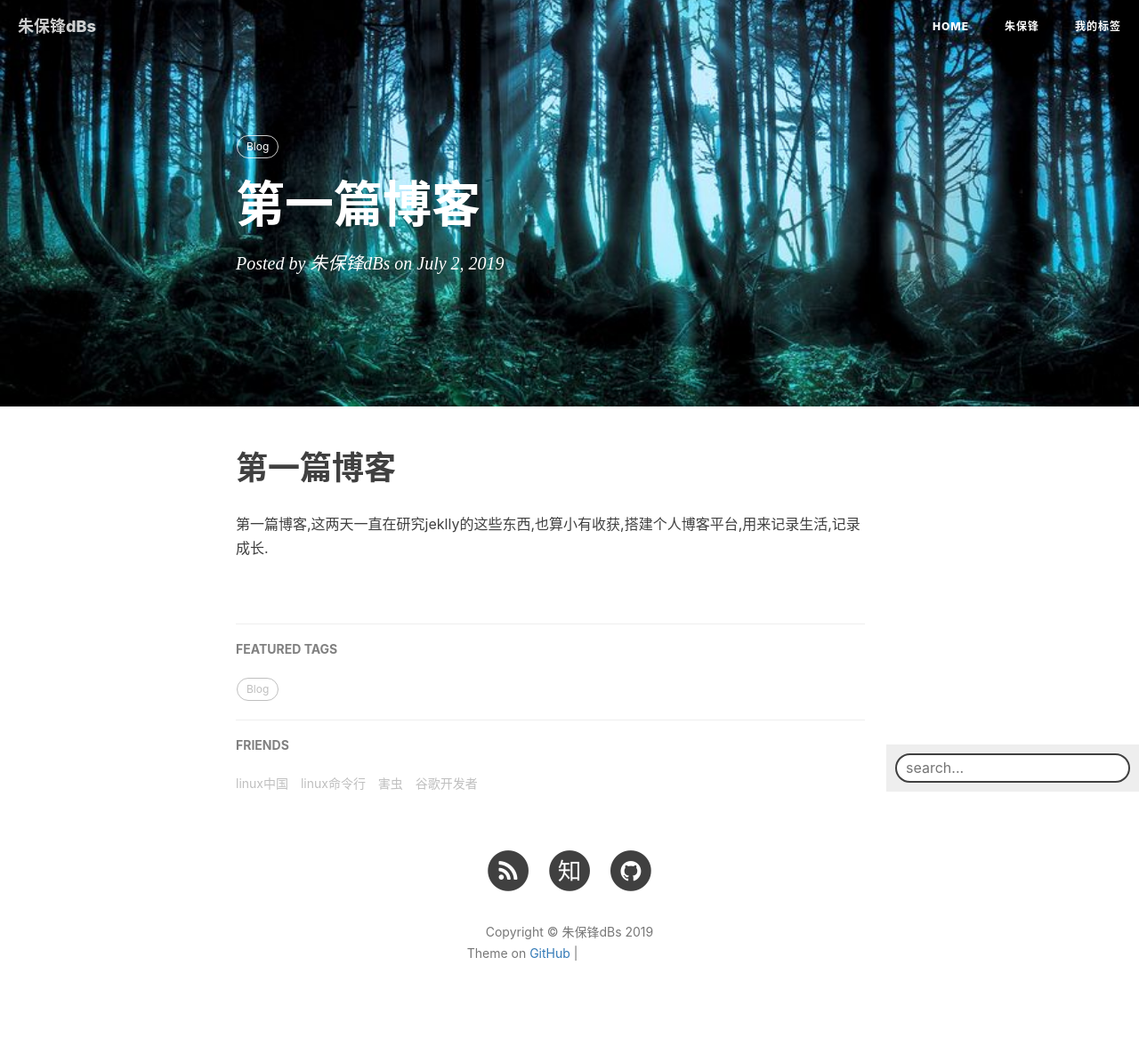
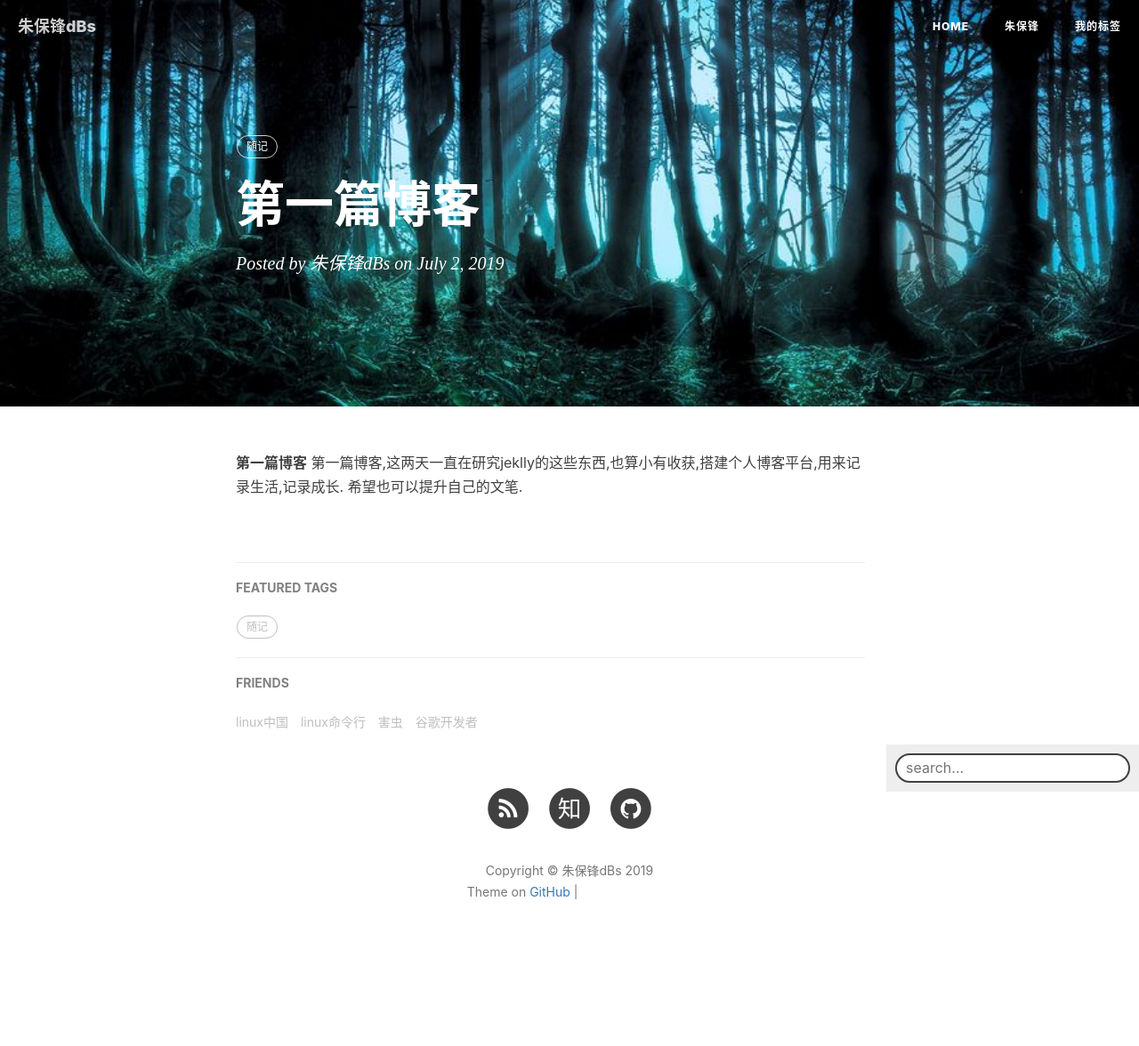
Before and after one commit to CoderZbf/CoderZbf.github.io, a Jekyll site: the page built from _posts/2019-07-02-开篇.md, in a window 1280 px wide. Shown: the whole page at 89% size. Built offline with Jekyll 4.4.1, drawn with Linux system fonts in a browser that asks for light colours; nearby versions of some CDN libraries; comment, search, counter and statistics services are not loaded; after the commit the page ends 1107 px from its top, so only the background shows below that; grey boxes are pictures that could not be loaded.

Commit message:
更新文章

```diff
--- a/_posts/2019-07-02-开篇.md
+++ b/_posts/2019-07-02-开篇.md
@@ -3,7 +3,8 @@ layout: post
 title: 第一篇博客
 date:  2019-07-02
 tags:
-    - Blog
+    - 随记
 ---
-# **第一篇博客**
+ **第一篇博客**
 第一篇博客,这两天一直在研究jeklly的这些东西,也算小有收获,搭建个人博客平台,用来记录生活,记录成长.
+希望也可以提升自己的文笔.
```
